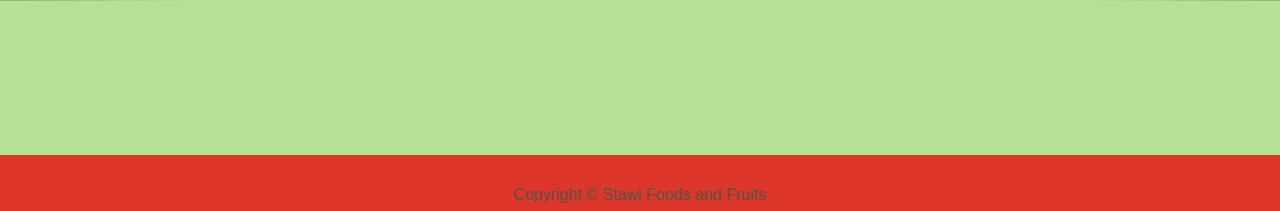
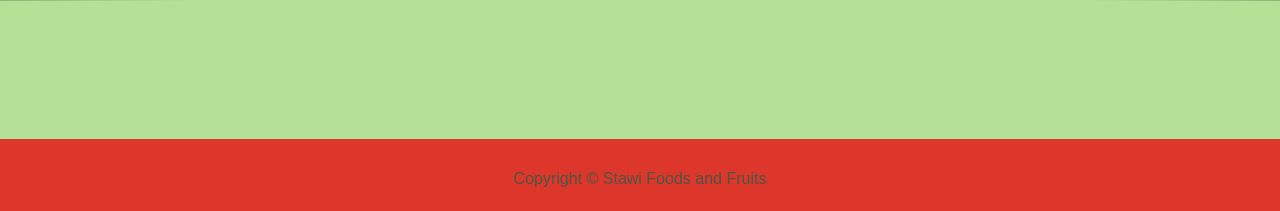
Before and after one commit to TitoLulu/stawi.github.io, a PHP site: page /index.html in a window 1280 px wide. Shown: the part 589-800 px from the top of the page. Run offline with PHP 8.4, Linux system fonts and the light colour scheme; some libraries are stand-ins or nearby versions.

Commit message:
final changes

```diff
--- a/css/style.css
+++ b/css/style.css
@@ -83,14 +83,6 @@ media queries
 	font-family: sans-serif;
 	font-size: 12px;
 
-}
-.content{
-	height: 400px;
-	overflow:auto;
-}
-#impact{
-	height: 580px;
-	overflow: scroll;
 }
 
 }
@@ -181,7 +173,7 @@ footer style
 
 	background:rgb(232,12,17);
 	width:100%;
-	height: 7.0vh;
+	height: 9.0vh;
 	line-height: 80px;
 	text-align: center;
 	padding-bottom: 0;
```
